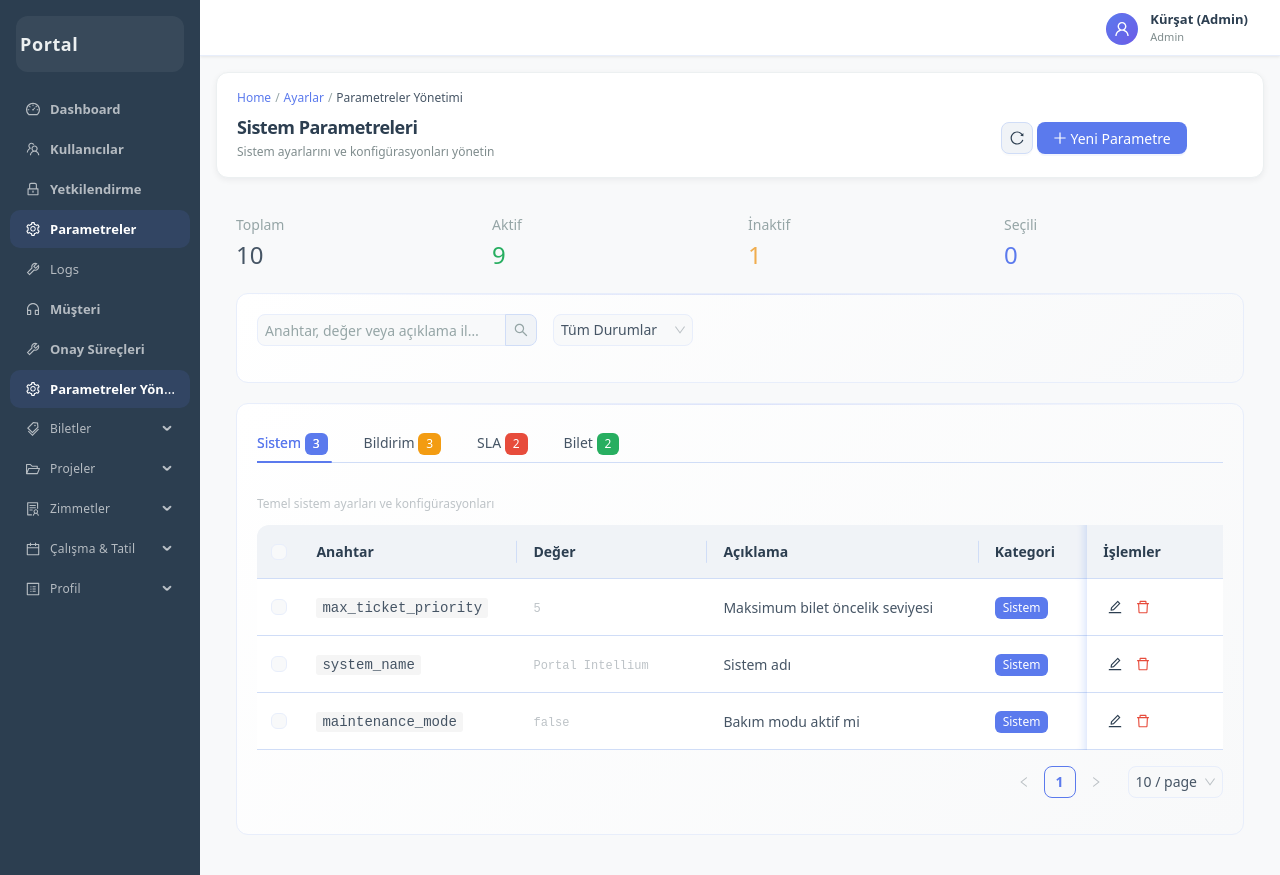
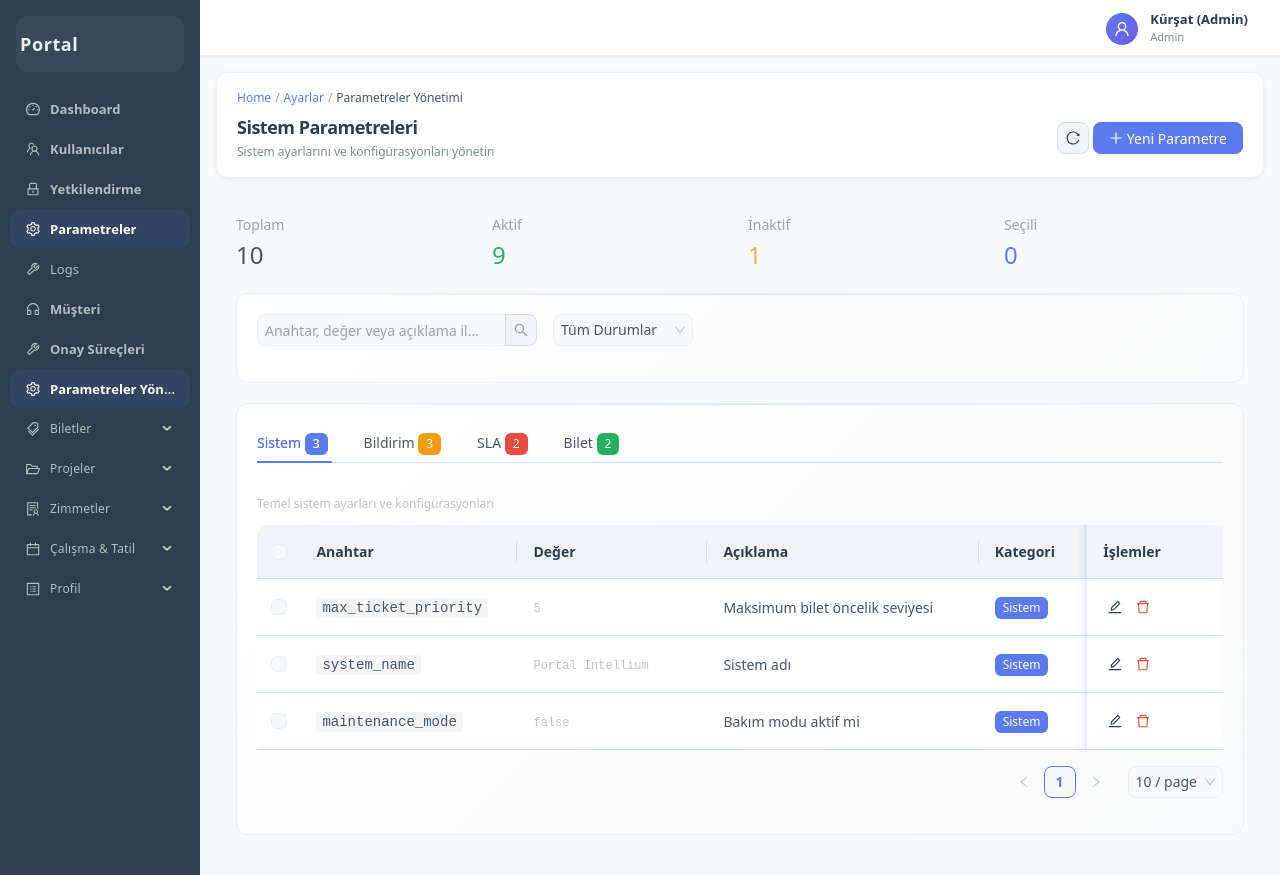
Before and after one commit to kursatdemirdelen/portal-template, a React (Vite) app: page /parameters in a window 1280 px wide. Built offline with nearby package versions, Linux system fonts and the light colour scheme.

Commit message:
feat: Enhance modular structure and documentation for features, including logs and user management

```diff
--- a/src/shared/styles/componentStyles.ts
+++ b/src/shared/styles/componentStyles.ts
@@ -158,6 +158,7 @@ export const layoutStyles = {
     actions: {
       display: 'flex',
       alignItems: 'center',
+      justifyContent: 'flex-end',
       gap: spacing.sm,
     },
     title: {
```
Also changed, not shown: 4 other files (tests, documents, lock files or other folders).
